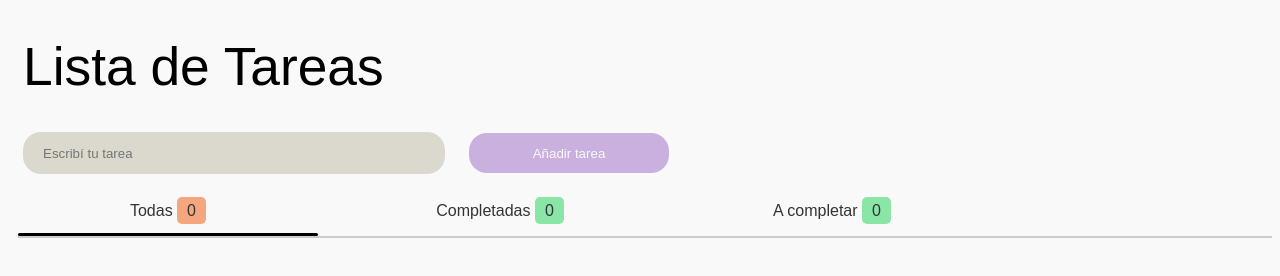
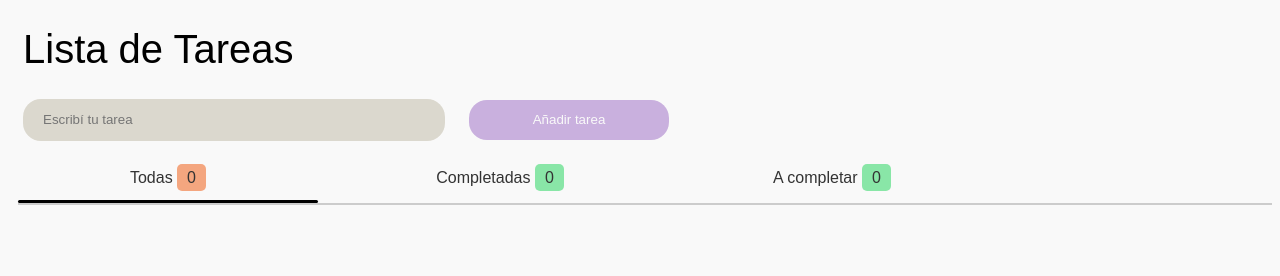
Before and after one commit to eugeniamartin1000-cmd/javascript-martin, a plain HTML site: page index.html in a window 1280 px wide. Drawn offline with Linux system fonts and the light colour scheme.

Commit message:
cambio de tamaño titulo

```diff
--- a/CSS/main.css
+++ b/CSS/main.css
@@ -5,7 +5,7 @@ body {
 h1 {
   font-family: Arial, Helvetica, sans-serif;
   font-weight: 300;
-  font-size: 40pt;
+  font-size: 30pt;
   margin-left: 15px;
 }
 
--- a/JS/main.js
+++ b/JS/main.js
@@ -92,6 +92,3 @@ tabs.forEach(tab => {
     renderTareas(filtro);
   });
 });
-
-// Inicializar
-renderTareas
```
Also changed, not shown: 1 other file.
